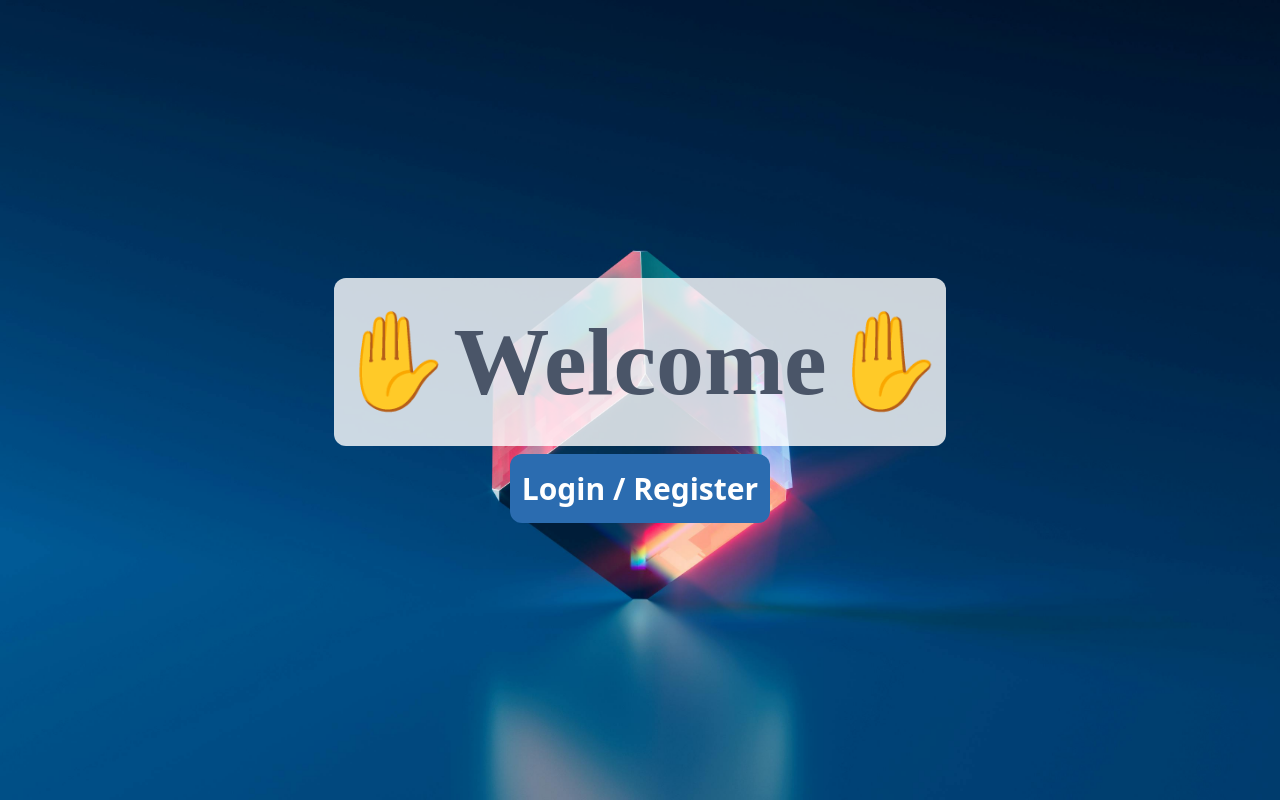
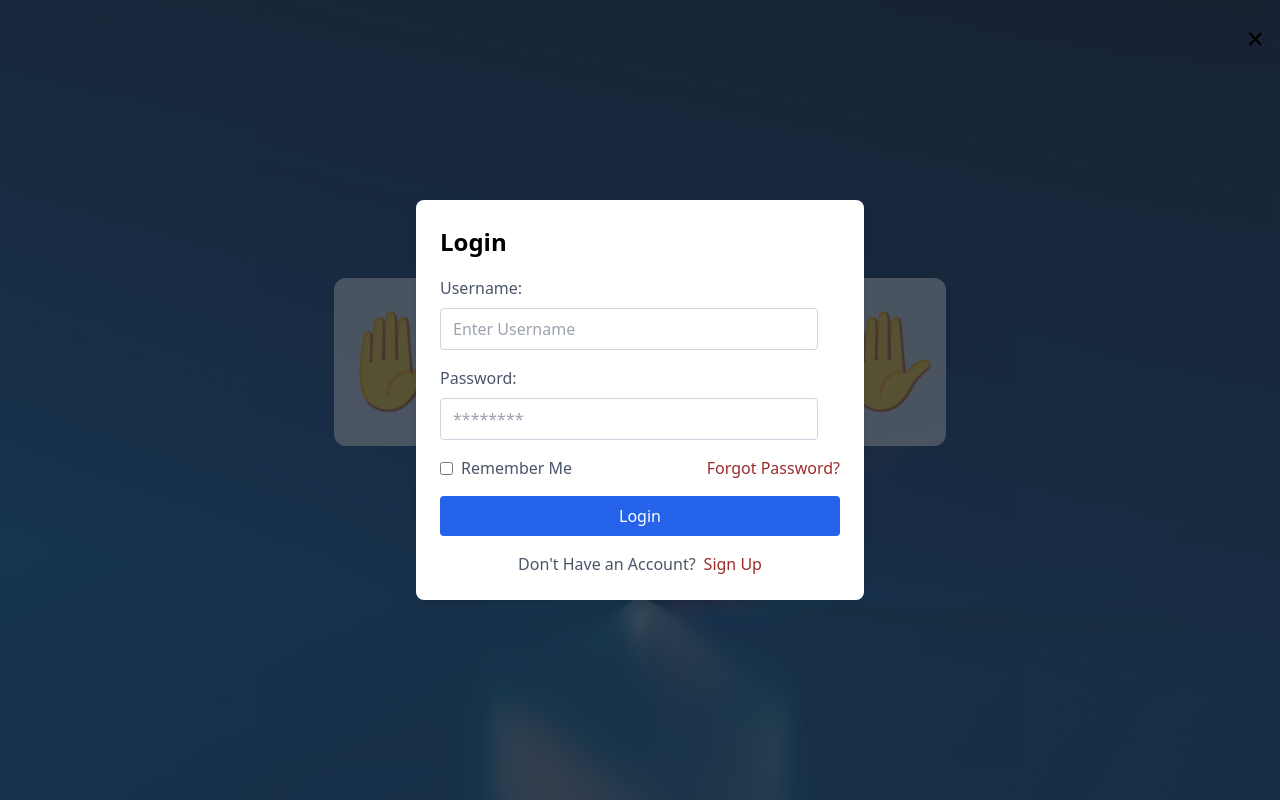
Before and after one commit to DimaOrach/chatApp, a React (Vite) app in the folder chatFront/: page / in a window 1280 px wide. Both pictures are taken after a click on the button "Login / Register". Built offline with nearby package versions, Linux system fonts and the light colour scheme.

Commit message:
Login and register design

```diff
--- /dev/null
+++ b/chatFront/src/components/Login.jsx
@@ -0,0 +1,124 @@
+import React, { useState } from 'react';
+
+const Login = ({openSignUp}) => {
+    const [username, setUsername] = useState('');
+    const [password, setPassword] = useState('');
+    const handleSubmit = (e) => {
+        e.preventDefault();
+    }
+
+
+  const containerStyle = {
+    marginBottom: '1rem',
+  };
+
+  const labelStyle = {
+    display: 'block',
+    color: '#4a5568',
+    marginBottom: '0.5rem',
+    textAlign: 'left',
+  };
+
+  const inputContainerStyle = {
+    display: 'flex',
+    justifyContent: 'left',
+    width: '135%',
+  };
+
+  const inputStyle = {
+    padding: '0.5rem 0.75rem',
+    border: '1px solid #cbd5e0',
+    borderRadius: '0.25rem',
+    width: '70%',
+  };
+
+  const checkboxLabelStyle = {
+    display: 'inline-flex',
+    alignItems: 'center',
+    color: '#4a5568',
+  };
+
+  const checkboxStyle = {
+    marginRight: '0.5rem',
+  };
+
+  const linkStyle = {
+    color: '#9b2c2c',
+  };
+
+  const buttonStyle = {
+    backgroundColor: '#2563eb',
+    color: 'white',
+    padding: '0.5rem 0',
+    borderRadius: '0.25rem',
+    border: 'none',
+    cursor: 'pointer',
+    width: '100%',
+  };
+
+  const titleStyle = {
+    fontSize: '1.5rem',
+    fontWeight: 'bold',
+    marginBottom: '1rem',
+    textAlign: 'left',
+  };
+
+  const bottomContainerStyle = {
+    display: 'flex',
+    justifyContent: 'center',
+    alignItems: 'center',
+    marginTop: '1rem',
+  };
+
+  const signUpButtonStyle = {
+    ...linkStyle,
+    background: 'none',
+    border: 'none',
+    cursor: 'pointer',
+    marginLeft: '0.5rem',
+  };
+
+  const textCenterStyle = {
+    textAlign: 'center',
+  };
+
+  return (
+    <div>
+      <h2 style={titleStyle}>Login</h2>
+      <form onSubmit={handleSubmit}>
+        <div style={containerStyle}>
+          <label style={labelStyle}>Username:</label>
+          <div style={inputContainerStyle}>
+            <input type="text" style={inputStyle} onChange={(e) => setUsername(e.target.value)}
+            placeholder="Enter Username" />
+          </div>
+        </div>
+        <div style={containerStyle}>
+          <label style={labelStyle}>Password:</label>
+          <div style={inputContainerStyle}>
+            <input type="password" style={inputStyle} onChange={(e) => setPassword(e.target.value)}
+            placeholder="********" />
+          </div>
+        </div>
+        <div style={{ ...containerStyle, display: 'flex', alignItems: 'center', justifyContent: 'space-between' }}>
+          <label style={checkboxLabelStyle}>
+            <input type="checkbox" style={checkboxStyle} />
+            Remember Me
+          </label>
+          <a href="#" style={linkStyle}>
+            Forgot Password?
+          </a>
+        </div>
+        <div style={containerStyle}>
+          <button type="submit" style={buttonStyle}>Login</button>
+        </div>
+      </form>
+      <div style={bottomContainerStyle}>
+        <span style={{ color: '#4a5568' }}>Don't Have an Account?</span>
+        <button style={signUpButtonStyle} onClick={openSignUp}>Sign Up</button>
+      </div>
+    </div>
+  );
+};
+
+export default Login;
--- /dev/null
+++ b/chatFront/src/components/Model.jsx
@@ -0,0 +1,48 @@
+const Model = ({ setIsModelOpen, isModelOpen, children }) => {
+    if (!isModelOpen) return null;
+
+    // Inline стилі
+    const overlayStyle = {
+      position: 'fixed',
+      top: 0,
+      left: 0,
+      right: 0,
+      bottom: 0,
+      backgroundColor: 'rgba(31, 41, 55, 0.75)',
+      display: 'flex',
+      alignItems: 'center',
+      justifyContent: 'center',
+      zIndex: 50
+    };
+
+    const modalStyle = {
+      backgroundColor: 'white',
+      borderRadius: '0.5rem',
+      boxShadow: '0 4px 6px rgba(0, 0, 0, 0.1)',
+      padding: '1.5rem',
+      width: '100%',
+      maxWidth: '28rem'
+    };
+
+    const closeButtonStyle = {
+      position: 'absolute',
+      top: '1rem',
+      right: '1rem',
+      color: '#000',
+      fontSize: '1.875rem',
+      cursor: 'pointer',
+    };
+
+    return (
+      <div style={overlayStyle}>
+        <div style={modalStyle}>
+          <button style={closeButtonStyle} onClick={() => setIsModelOpen(false)}>
+            &times;
+          </button>
+          {children}
+        </div>
+      </div>
+    );
+  }
+
+  export default Model;
--- /dev/null
+++ b/chatFront/src/components/Register.jsx
@@ -0,0 +1,153 @@
+import React, { useState } from 'react';
+
+const Register = ({openLogin}) => {
+    const [username, setUsername] = useState('');
+    const [password, setPassword] = useState('');
+    const [file, setFile] = useState(null);
+    const handleSubmit = (e) => {
+        e.preventDefault();
+    }
+
+
+  const containerStyle = {
+    marginBottom: '1rem',
+  };
+
+  const labelStyle = {
+    display: 'block',
+    color: '#4a5568',
+    marginBottom: '0.5rem',
+    textAlign: 'left',
+  };
+
+  const inputContainerStyle = {
+    display: 'flex',
+    justifyContent: 'left',
+    width: '135%',
+  };
+
+  const inputStyle = {
+    padding: '0.5rem 0.75rem',
+    border: '1px solid #cbd5e0',
+    borderRadius: '0.25rem',
+    width: '70%',
+  };
+
+  const checkboxLabelStyle = {
+    display: 'inline-flex',
+    alignItems: 'center',
+    color: '#4a5568',
+  };
+
+  const checkboxStyle = {
+    marginRight: '0.5rem',
+  };
+
+  const linkStyle = {
+    color: '#9b2c2c',
+  };
+
+  const buttonStyle = {
+    backgroundColor: '#2563eb',
+    color: 'white',
+    padding: '0.5rem 0',
+    borderRadius: '0.25rem',
+    border: 'none',
+    cursor: 'pointer',
+    width: '100%',
+  };
+
+  const titleStyle = {
+    fontSize: '1.5rem',
+    fontWeight: 'bold',
+    marginBottom: '1rem',
+    textAlign: 'left',
+  };
+
+  const bottomContainerStyle = {
+    display: 'flex',
+    justifyContent: 'center',
+    alignItems: 'center',
+    marginTop: '1rem',
+  };
+
+  const signUpButtonStyle = {
+    ...linkStyle,
+    background: 'none',
+    border: 'none',
+    cursor: 'pointer',
+    marginLeft: '0.5rem',
+  };
+
+  const textCenterStyle = {
+    textAlign: 'center',
+  };
+
+  return (
+    <div>
+      <h2 style={titleStyle}>Sign Up</h2>
+      <form onSubmit={handleSubmit}>
+        <div style={containerStyle}>
+          <label style={labelStyle}>Username:</label>
+          <div style={inputContainerStyle}>
+            <input type="text" style={inputStyle} onChange={(e) => setUsername(e.target.value)}
+            placeholder="Enter Username" />
+          </div>
+        </div>
+        <div style={containerStyle}>
+          <label style={labelStyle}>Password:</label>
+          <div style={inputContainerStyle}>
+            <input type="password" style={inputStyle} onChange={(e) => setPassword(e.target.value)}
+            placeholder="Enter Password" />
+          </div>
+        </div>
+
+        <div style={{ marginBottom: '1rem' }}> {}
+          <label style={{ display: 'block', color: '#4a5568' }}>Upload Image</label> {}
+          <input
+            type="file"
+            onChange={(e) => setFile(e.target.files[0])}
+            style={{
+              border: '1px solid #d1d5db',
+              padding: '0.5rem',
+              display: 'block',
+              width: '100%',
+              fontSize: '0.875rem',
+              color: '#6b7280',
+              width: '96%',
+
+              // Стилі для кнопки введення файлу
+              '::file-selector-button': {
+                marginRight: '1rem',
+                padding: '0.5rem 1rem',
+                borderRadius: '9999px',
+                border: 'none',
+                fontSize: '0.875rem',
+                fontWeight: '600',
+                backgroundColor: '#3b82f6',
+                color: 'white',
+                cursor: 'pointer',
+              },
+
+              // Стан наведення курсора на кнопку введення файлу
+              '::file-selector-button:hover': {
+                backgroundColor: '#1d4ed8',
+              },
+            }}
+          />
+        </div>
+
+
+        <div style={containerStyle}>
+          <button type="submit" style={buttonStyle}>Sing Up</button>
+        </div>
+      </form>
+      <div style={bottomContainerStyle}>
+        <span style={{ color: '#4a5568' }}>Already Have an Account?</span>
+        <button style={signUpButtonStyle} onClick={openLogin}>Login</button>
+      </div>
+    </div>
+  );
+};
+
+export default Register;
--- a/chatFront/src/pages/Home.jsx
+++ b/chatFront/src/pages/Home.jsx
@@ -1,6 +1,20 @@
-import React from 'react';
+import React, { useState } from 'react';
+import Model from '../components/Model';
+import Register from '../components/Register';
+import Login from '../components/Login';
 
 const Home = () => {
+    const [isModelOpen, setIsModelOpen] = useState(false);
+    const [isLogin, setIsLogin] = useState(true);
+    const openSignUp = () => {
+      setIsModelOpen(true);
+      setIsLogin(false);
+    }
+    const openLogin = () => {
+      setIsModelOpen(true);
+      setIsLogin(true);
+    }
+
   return (
     <div
       style={{
@@ -20,13 +34,13 @@ const Home = () => {
       <div >
         <h2
           style={{
-            fontSize: '6rem', // text-6xl
-            padding: '0.75rem 0', // py-3
-            backgroundColor: 'rgba(255, 255, 255, 0.8)', // bg-white bg-opacity-80
-            color: '#4A5568', // text-gray-700
-            fontWeight: 'bold', // font-bold
-            borderRadius: '0.75rem', // rounded-lg
-            fontFamily: 'Anek', // fontAnek
+            fontSize: '6rem',
+            padding: '0.75rem 0',
+            backgroundColor: 'rgba(255, 255, 255, 0.8)',
+            color: '#4A5568',
+            fontWeight: 'bold',
+            borderRadius: '0.75rem',
+            fontFamily: 'Anek',
 
           }}
         >
@@ -34,22 +48,26 @@ const Home = () => {
         </h2>
         <button
           style={{
-            padding: '0.75rem', // p-3
-            backgroundColor: '#2B6CB0', // bg-blue-600
-            color: '#FFFFFF', // text-white
-            fontSize: '1.875rem', // text-3xl
-            fontWeight: 'bold', // font-blod (виправлено на font-bold)
-            borderRadius: '0.75rem', // rounded-lg
-            marginTop: '0.5rem', // mt-2
+            padding: '0.75rem',
+            backgroundColor: '#2B6CB0',
+            color: '#FFFFFF',
+            fontSize: '1.875rem',
+            fontWeight: 'bold',
+            borderRadius: '0.75rem',
+            marginTop: '0.5rem',
             cursor: 'pointer',
             transition: 'background-color 0.3s',
           }}
-          onMouseOver={(e) => e.currentTarget.style.backgroundColor = '#2B6AB0'} // hover:bg-blue-800
-          onMouseOut={(e) => e.currentTarget.style.backgroundColor = '#2B6CB0'} // revert color
+          onMouseOver={(e) => e.currentTarget.style.backgroundColor = '#2B6AB0'}
+          onMouseOut={(e) => e.currentTarget.style.backgroundColor = '#2B6CB0'}
+          onClick={() => setIsModelOpen(true)}
         >
           Login / Register
         </button>
       </div>
+      <Model isModelOpen={isModelOpen} setIsModelOpen={setIsModelOpen}>
+        {isLogin ? <Login openSignUp={openSignUp} /> : <Register openLogin={openLogin} />}
+        </Model>
     </div>
   );
 };
```
